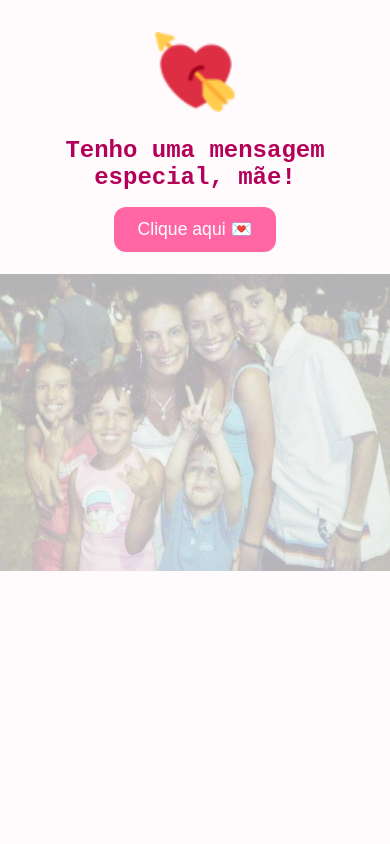
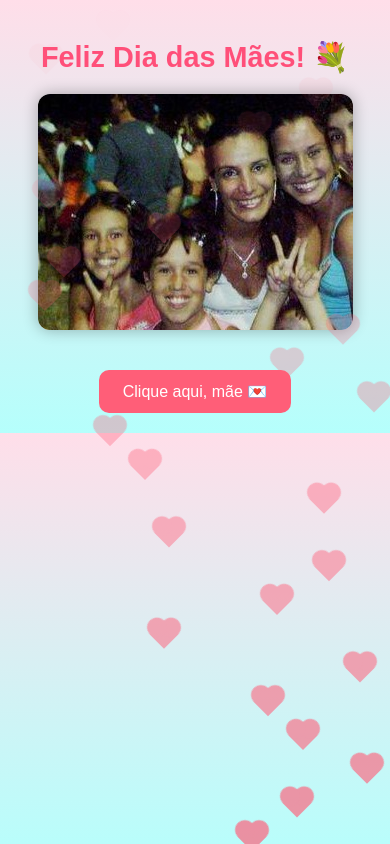
Before and after one commit to takt0dev/dia-das-maes, a plain HTML site: page index.html in a window 390 px wide. Drawn offline with Linux system fonts and the light colour scheme.

Commit message:
Algumas alterações

```diff
--- a/index.html
+++ b/index.html
@@ -1,24 +1,26 @@
 <!DOCTYPE html>
-<html lang="pt-br">
+<html lang="pt-BR">
 <head>
   <meta charset="UTF-8" />
-  <meta name="viewport" content="width=device-width, initial-scale=1.0" />
-  <title>Feliz Dia das Mães 💖</title>
+  <meta name="viewport" content="width=device-width, initial-scale=1.0"/>
+  <title>Feliz Dia das Mães!</title>
+  <link rel="icon" href="img/favicon.ico" type="image/x-icon" />
   <link rel="stylesheet" href="style.css" />
-  <link rel="icon" href="img/favicon.ico" type="image/x-icon" />
 </head>
 <body>
-  <div id="slideshow"></div>
-  <div class="overlay"></div>
+  <h1 id="titulo">Feliz Dia das Mães! 💐</h1>
 
-  <div class="container">
-    <img src="img/favicon.ico" alt="Coração" class="imagem-topo" />
-    <h1>Tenho uma mensagem especial, mãe!</h1>
-    <button id="btn">Clique aqui 💌</button>
-    <pre id="mensagem" class="hidden"></pre>
-  </div>
+  <div id="slider">
+    <div class="slide ativo" style="background-image: url('img/foto1.jpg');"></div>
+    <div class="slide" style="background-image: url('img/foto5.jpg');"></div>
+</div>
 
-  <audio id="musica" src="musica.mp3"></audio>
+  <button id="btn">Clique aqui, mãe 💌</button>
+
+  <p id="mensagem" class="hidden"></p>
+
+  <audio id="musica" src="musica.mp3" preload="auto"></audio>
+
   <script src="script.js"></script>
 </body>
 </html>
--- a/script.js
+++ b/script.js
@@ -1,8 +1,4 @@
-const botao = document.getElementById('btn');
-const mensagem = document.getElementById('mensagem');
-const musica = document.getElementById('musica');
-
-const texto = `> Seu filho nerd tem que te dar um presente nerd, né? KKKK
+const mensagem = `> Seu filho nerd tem que te dar um presente nerd, né? KKKK
 
 > Mas agora falando sério...
 
@@ -20,40 +16,51 @@ const texto = `> Seu filho nerd tem que te dar um presente nerd, né? KKKK
 
 > Feliz Dia das Mães! Eu te amo muito! 💖`;
 
+const btn = document.getElementById("btn");
+const mensagemElement = document.getElementById("mensagem");
+const slider = document.getElementById("slider");
+const slides = document.querySelectorAll(".slide");
+const musica = document.getElementById("musica");
 
-botao.addEventListener('click', () => {
-  escreverMensagem(texto);
-  tocarMusica();
-  criarCorações();
-  botao.disabled = true;
+btn.addEventListener("click", () => {
+  btn.style.display = "none";
+  escreverMensagem(mensagem, mensagemElement);
+  mensagemElement.classList.remove("hidden");
+  slider.classList.remove("hidden");
+  musica.play();
+  iniciarSlider();
 });
 
-function escreverMensagem(texto) {
+function escreverMensagem(texto, elemento) {
   let i = 0;
-  mensagem.textContent = '';
-  mensagem.classList.remove('hidden');
-
   const intervalo = setInterval(() => {
-    mensagem.textContent += texto[i];
+    elemento.textContent += texto[i];
     i++;
-    if (i === texto.length) clearInterval(intervalo);
+    if (i >= texto.length) {
+      clearInterval(intervalo);
+    }
   }, 40);
 }
 
-function tocarMusica() {
-  musica.play();
+let index = 0;
+function iniciarSlider() {
+  setInterval(() => {
+    slides.forEach(slide => slide.classList.remove("ativo"));
+    slides[index].classList.add("ativo");
+    index = (index + 1) % slides.length;
+  }, 3000); // Troca a cada 3 segundos
 }
 
-function criarCorações() {
-  for (let i = 0; i < 30; i++) {
-    const coracao = document.createElement('div');
-    coracao.className = 'heart';
-    coracao.style.left = Math.random() * 100 + 'vw';
-    coracao.style.animationDuration = 4 + Math.random() * 4 + 's';
-    document.body.appendChild(coracao);
+// Corações infinitos
+function criarCoracao() {
+  const coracao = document.createElement('div');
+  coracao.classList.add('heart');
+  coracao.style.left = `${Math.random() * 100}vw`;
+  document.body.appendChild(coracao);
 
-    setTimeout(() => {
-      coracao.remove();
-    }, 8000);
-  }
+  setTimeout(() => {
+    coracao.remove();
+  }, 5000);
 }
+
+setInterval(criarCoracao, 200);
--- a/style.css
+++ b/style.css
@@ -1,132 +1,141 @@
 * {
+    box-sizing: border-box;
     margin: 0;
     padding: 0;
-    box-sizing: border-box;
 }
 
 body {
-    font-family: 'Courier New', monospace;
-    background: #fff0f5;
-    color: #222;
+    font-family: 'Arial', sans-serif;
+    background: linear-gradient(to bottom, #ffdee9, #b5fffc);
     overflow-x: hidden;
-    min-height: 100vh;
     position: relative;
+    text-align: center;
+    padding: 20px;
 }
 
-  .container {
-    position: relative;
-    z-index: 2;
-    padding: 2rem;
-    max-width: 600px;
-    margin: auto;
-    text-align: center;
+#titulo {
+    font-size: 2.2rem;
+    margin: 20px 0;
+    color: #ff4f79;
 }
 
-  h1 {
-    font-size: 2rem;
-    color: #b30059;
-    margin-bottom: 1rem;
+#btn {
+    padding: 15px 30px;
+    font-size: 18px;
+    background-color: #ff5e78;
+    color: white;
+    border: none;
+    border-radius: 10px;
+    cursor: pointer;
+    margin-top: 20px;
+    transition: transform 0.2s;
 }
 
-  button {
-    padding: 0.75rem 1.5rem;
-    font-size: 1.1rem;
-    background-color: #ff66a3;
-    border: none;
-    border-radius: 12px;
-    color: white;
-    cursor: pointer;
-    transition: transform 0.2s ease;
+#btn:hover {
+    transform: scale(1.05);
 }
 
-  button:active {
-    transform: scale(0.95);
+#mensagem {
+    white-space: pre-wrap;
+    font-size: 1.1rem;
+    padding: 20px;
+    margin-top: 20px;
+    background: rgba(255,255,255,0.9);
+    border-radius: 12px;
+    box-shadow: 0 0 10px rgba(0,0,0,0.2);
 }
 
-  pre#mensagem {
-    margin-top: 2rem;
-    text-align: left;
-    background: #000;
-    color: #00ff66;
-    padding: 1rem;
-    border-radius: 10px;
-    font-size: 1rem;
-    overflow-x: auto;
-    white-space: pre-wrap;
-    word-wrap: break-word;
-    transition: opacity 1s ease;
-    opacity: 0;
+.hidden {
+    display: none;
 }
 
-  pre#mensagem:not(.hidden) {
+/* Slider */
+#slider {
+    width: 90%;
+    max-width: 500px;
+    margin: 20px auto;
+    position: relative;
+    aspect-ratio: 4/3;
+    overflow: hidden;
+    border-radius: 12px;
+    box-shadow: 0 0 15px rgba(0,0,0,0.3);
+}
+
+.slide {
+    width: 100%;
+    height: 100%;
+    position: absolute;
+    opacity: 0;
+    transition: opacity 1s ease-in-out;
+    object-fit: cover; /* Ajusta a imagem para cobrir o espaço */
+    background-color: white;
+}
+
+.ativo {
     opacity: 1;
 }
 
-  .imagem-topo {
-    width: 80px;
-    margin-bottom: 20px;
+/* Corações animados */
+.heart {
+    width: 20px;
+    height: 20px;
+    position: fixed;
+    top: 100%;
+    background-color: #ff5e78;
+    transform: rotate(45deg);
+    animation: flutuar 5s linear infinite;
+    z-index: 0;
+    opacity: 0.7;
 }
 
-  .overlay {
-    position: fixed;
-    top: 0; left: 0;
-    width: 100%;
-    height: 100%;
-    background: rgba(255, 255, 255, 0.7);
-    z-index: 1;
-    pointer-events: none;
+.heart::before,
+.heart::after {
+    content: '';
+    width: 20px;
+    height: 20px;
+    background-color: #ff5e78;
+    position: absolute;
+    border-radius: 50%;
 }
 
-  /* Corações */
-  .heart {
-    position: fixed;
-    width: 20px;
-    height: 20px;
-    background: url('img/favicon.ico') no-repeat center/contain;
-    animation: float 6s linear infinite;
-    z-index: 0;
+.heart::before {
+    top: -10px;
+    left: 0;
 }
 
-  @keyframes float {
+.heart::after {
+    left: -10px;
+    top: 0;
+}
+
+@keyframes flutuar {
     0% {
-      transform: translateY(100vh) scale(1);
-      opacity: 1;
+        transform: translateY(0) rotate(45deg);
+        opacity: 0.7;
     }
     100% {
-      transform: translateY(-100vh) scale(1.5);
+        transform: translateY(-100vh) rotate(45deg);
         opacity: 0;
     }
 }
 
-  /* Slideshow */
-  #slideshow {
-    position: fixed;
-    top: 0; left: 0;
-    width: 100vw;
-    height: 100vh;
-    z-index: 0;
-    background-size: contain;
-    background-repeat: no-repeat;
-    background-position: center;
-    animation: slideshow 30s infinite;
-    transition: background-image 1s ease-in-out;
-    background-color: #fff0f5;
+/* Responsivo */
+@media screen and (max-width: 600px) {
+    #titulo {
+        font-size: 1.8rem;
     }
 
-  @keyframes slideshow {
-    0%, 20% { background-image: url('img/foto1.jpg'); }
-    20.01%, 40% { background-image: url('img/foto2.jpg'); }
-    40.01%, 60% { background-image: url('img/foto3.jpg'); }
-    60.01%, 80% { background-image: url('img/foto4.jpg'); }
-    80.01%, 100% { background-image: url('img/foto5.jpg'); }
+    #mensagem {
+        font-size: 1rem;
+        padding: 15px;
     }
 
-  /* Responsivo */
-  @media (max-width: 600px) {
-    h1 {
-      font-size: 1.5rem;
+    #btn {
+        font-size: 16px;
+        padding: 12px 24px;
     }
-    pre#mensagem {
-      font-size: 0.9rem;
+
+    #slider {
+        max-width: 100%;
     }
 }
```
Also changed, not shown: img/foto2.jpg (deleted), img/foto3.jpg (deleted), img/foto4.jpg (deleted). Lines whose indentation alone changed are shown as unchanged.
